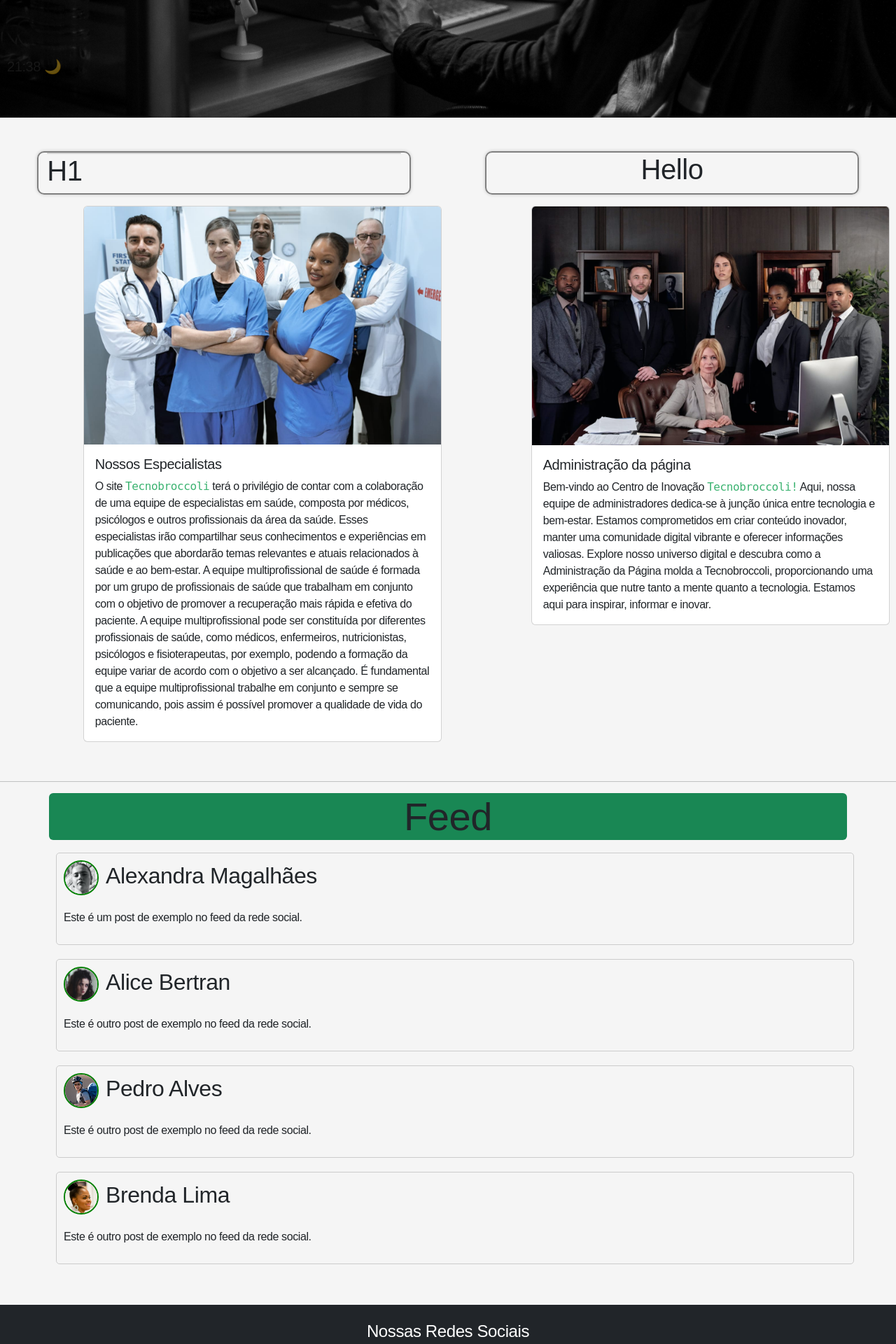
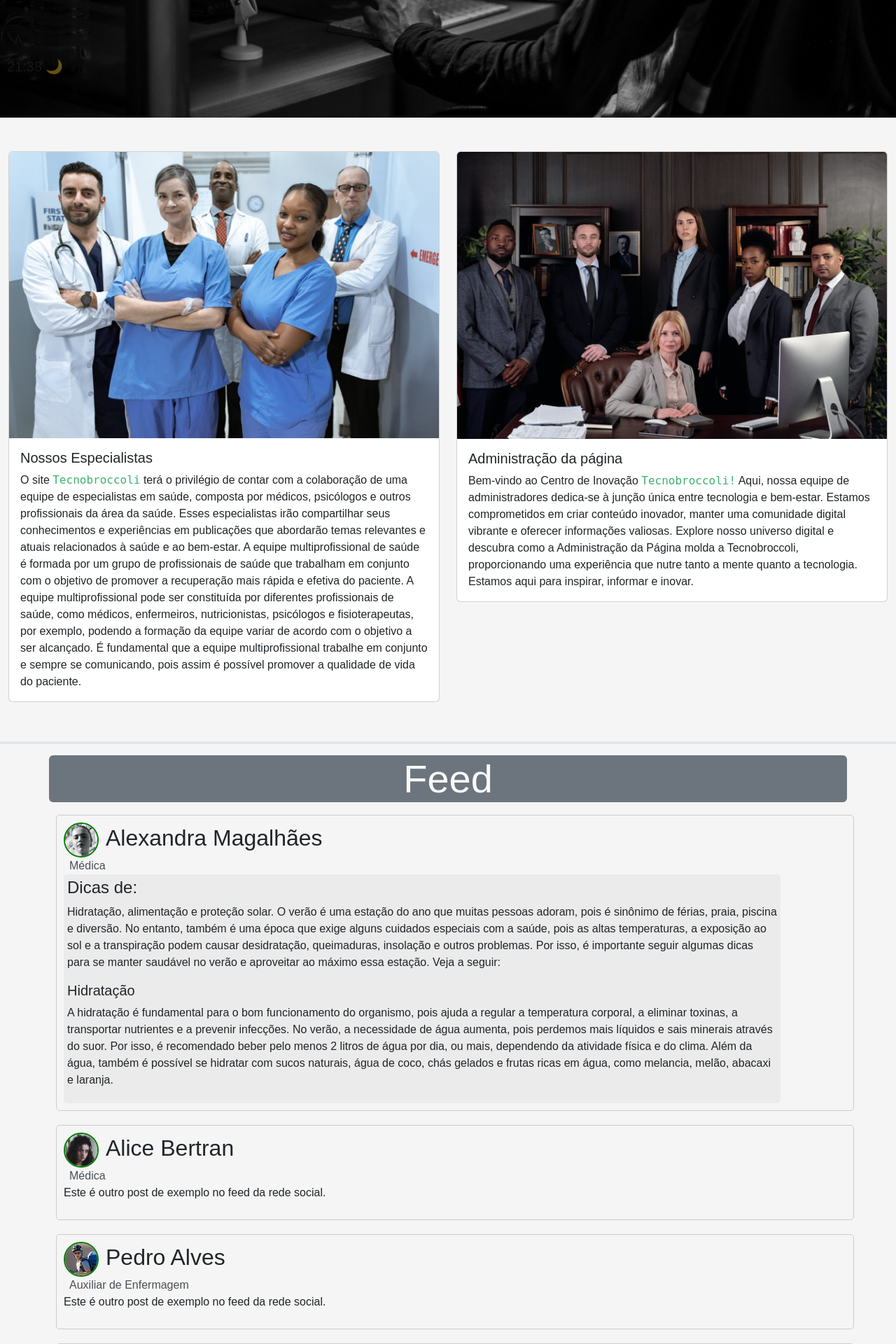
Before and after one commit to frqnk/DSM.PI.2, a PHP site: page / in a window 1280 px wide. Shown: the part 680-2600 px from the top of the page at 70% size. Run offline with PHP 8.4, Linux system fonts and the light colour scheme.

Commit message:
outras atualizações do front

```diff
--- a/página web/css/feed.css
+++ b/página web/css/feed.css
@@ -20,10 +20,12 @@
     object-fit: cover; /* Para manter a proporção da imagem */
     margin-right: 10px; /* Adapte a margem conforme necessário */
     border: 2px solid green;
+    transition: 0.2s ease-in-out;
 }
 
-.user h2 {
-    margin-bottom: 20px;
+.perfilImg:hover {
+    transform: scale(1.2);
+    transition-delay: 0.2s;
 }
 
 .userText {
@@ -33,3 +35,16 @@
     border: none;
     border-radius: 5px;
 }
+
+.carousel-item {
+    max-width: 80vw;
+    max-height: 300px;
+    width: auto;
+    justify-content: center;
+    align-items: center;
+}
+
+  .carousel-item img {
+    max-height: 300px;
+    width: auto;
+}
--- a/página web/css/main.css
+++ b/página web/css/main.css
@@ -2,7 +2,6 @@
 html, body {
     padding: 0;
     margin: 0;
-    letter-spacing: -0.4px;
     overflow-x: hidden;
 }
 
--- a/página web/index.php
+++ b/página web/index.php
@@ -1,3 +1,8 @@
+<?php
+session_start();
+
+?>
+
 <!doctype html>
 <html lang="pt-br">
   <head>
@@ -26,7 +31,7 @@
     <!-- Navbar -->
     <nav class="navbar navbar-expand-lg bg-body-tertiary fixed-top p-3" data-bs-theme="dark">
       <div class="container-fluid">
-        <a class="navbar-brand grow-up" href="index.php" target="_self">🥦Tecnobroccoli</a>
+        <a class="navbar-brand grow-up" href="index.php" target="_self"><img class="img-fluid" src="img/logo/logo_PI_32x32.webp" alt="Logo Tecnobroccoli"> Tecnobroccoli</a>
         <button class="navbar-toggler" type="button" data-bs-toggle="collapse" data-bs-target="#navbarNavDropdown" aria-controls="navbarNavDropdown" aria-expanded="false" aria-label="Toggle navigation">
           <span class="navbar-toggler-icon"></span>
         </button>
@@ -37,10 +42,6 @@
             </li>
             <li class="nav-item">
               <a class="nav-link active grow-up" href="sobre.php" target="_self">Sobre</a>
-            </li>
-            <!-- Login -->
-            <li class="nav-item">
-              <a href="login.php" target="_self" class="nav-link active grow-up">Login</a>
             </li>
             <li class="nav-item dropdown active grow-up">
               <a class="nav-link dropdown-toggle" href="#" role="button" data-bs-toggle="dropdown" aria-expanded="true">
@@ -56,6 +57,15 @@
                   <li><a class="dropdown-item" href="https://github.com/" target="_blank">Miguel Barbieri</a></li>
               </ul>
             </li>
+            <?php if($_SESSION["loggedin"] ?? false):?>
+              <li class="nav-item">
+                <a href="logout.php" target="_self" class="nav-link active grow-up">Logout</a>
+              </li>
+              <?php else: ?>
+              <li class="nav-item">
+                <a href="login.php" target="_self" class="nav-link active grow-up">Login</a>
+              </li>
+              <?php endif ?>
           </ul>
         </div>
         <!-- Search -->
@@ -84,28 +94,12 @@
     </div>
     <!-- Fim das Boas-vindas -->
 
-    <div class="container-fluid">
-      <div class="row justify-content-around">
-        <!-- Card 01 -->
-        <div class="col-md-5 moldura" id="inicio">
-          <div class="card" style="max-width: 540px;">
-
-          </div>
-
-          <!-- Texto Abaixo -->
-          <h1>H1</h1>
-        </div>
-        <div class="col-md-5 moldura">
-          <h1 class="text-center">Hello</h1>
-        </div>
-      </div>
-    </div>
 
     <div class="container-fluid mt-3">
       <div class="row justify-content-around">
         <!-- Card 03 -->
-        <div class="col-lg-4 mb-3">
-          <div class="card" style="width: 40vw;">
+        <div class="col-lg-6 mb-3">
+          <div class="card">
             <img src="img/medicos.jpg" class="card-img-top" alt="Nossa equipe" title="Profissionais da saúde">
             <div class="card-body">
               <h4 class="card-title lead">Nossos Especialistas</h4>
@@ -118,8 +112,8 @@
         <!-- Card 03 - End -->
 
         <!-- Card 04 -->
-        <div class="col-lg-4 mb-3">
-          <div class="card" style="width: 40vw;">
+        <div class="col-lg-6 mb-3">
+          <div class="card">
             <img src="img/adm.jpg" class="card-img-top" alt="Administradores da Página" title="Administradores da Página">
             <div class="card-body">
               <h4 class="card-title lead">Administração da página</h4>
@@ -171,23 +165,77 @@
 
     <br clear="all">
 
-    <hr>
+    <hr class="border border-sucess border-2 opacity-75">
 
     <!-- Feed -->
-    <div class="container-md">
+    <div class="container" id="feed">
       <div class="row">
-        <h1 class="lead display-4 text-center bg-success text-dark border-0 rounded-2" style="font-family: sans-serif;">Feed</h1>
+        <h1 class="lead display-4 text-center bg-secondary text-light border-0 rounded-2" style="font-family: sans-serif;">Feed</h1>
+        <!-- Carousel -->
+        <!-- <div id="carouselExampleIndicators" class="carousel slide" data-bs-theme="dark">
+          <div class="carousel-indicators">
+            <button type="button" data-bs-target="#carouselExampleIndicators" data-bs-slide-to="0" class="active" aria-current="true" aria-label="Slide 1"></button>
+            <button type="button" data-bs-target="#carouselExampleIndicators" data-bs-slide-to="1" aria-label="Slide 2"></button>
+            <button type="button" data-bs-target="#carouselExampleIndicators" data-bs-slide-to="2" aria-label="Slide 3"></button>
+            <button type="button" data-bs-target="#carouselExampleIndicators" data-bs-slide-to="3" aria-label="Slide 4"></button>
+            <button type="button" data-bs-target="#carouselExampleIndicators" data-bs-slide-to="4" aria-label="Slide 5"></button>
+          </div>
+          <div class="carousel-inner">
+            <div class="carousel-item active">
+              <img src="img/SLIDE1.jpg" class="d-block w-100 carousel-img" alt="Primeiro Slide">
+            </div>
+            <div class="carousel-item">
+              <img src="img/SLIDE2.jpg" class="d-block w-100 carousel-img" alt="Segundo Slide">
+            </div>
+            <div class="carousel-item">
+              <img src="img/SLIDE3.jpg" class="d-block w-100 carousel-img" alt="Terceiro Slide">
+            </div>
+            <div class="carousel-item">
+              <img src="img/SLIDE4.jpg" class="d-block w-100 carousel-img" alt="Quarto Slide">
+            </div>
+            <div class="carousel-item">
+              <img src="img/SLIDE5.jpg" class="d-block w-100 carousel-img" alt="Quinto Slide">
+            </div>
+          </div>
+          <button class="carousel-control-prev" type="button" title="Anterior" data-bs-target="#carouselExampleIndicators" data-bs-slide="prev">
+            <span class="carousel-control-prev-icon" aria-hidden="true"></span>
+            <span class="visually-hidden">Anterior</span>
+          </button>
+          <button class="carousel-control-next" type="button" title="Próximo" data-bs-target="#carouselExampleIndicators" data-bs-slide="next">
+            <span class="carousel-control-next-icon" aria-hidden="true"></span>
+            <span class="visually-hidden">Próximo</span>
+          </button>
+        </div> -->
+        <!-- Carousel - End -->
         <!-- Post 01 -->
         <div class="post">
           <div class="user">
             <h2><img class="perfilImg" src="img/feed/user1.png" alt="imagem de perfil">Alexandra Magalhães</h2>
-            <p>Este é um post de exemplo no feed da rede social.</p>
+            <figcaption class="text-dark-emphasis fw-lighter ms-2">Médica</figcaption>
+            <div class="userText">
+              <h3 class="h4">Dicas de:</h3>
+              <p class="fw-normal">
+                Hidratação, alimentação e proteção solar. O verão é uma estação do ano que muitas pessoas adoram, pois é sinônimo de férias, praia, piscina e diversão.
+                No entanto, também é uma época que exige alguns cuidados especiais com a saúde, pois as altas temperaturas,
+                a exposição ao sol e a transpiração podem causar desidratação, queimaduras, insolação e outros problemas. Por
+                isso, é importante seguir algumas dicas para se manter saudável no verão e aproveitar ao máximo essa estação.
+                Veja a seguir:
+                <h4 class="h5">Hidratação</h4>
+                A hidratação é fundamental para o bom funcionamento do organismo, pois ajuda a regular a temperatura
+                corporal, a eliminar toxinas, a transportar nutrientes e a prevenir infecções. No verão, a necessidade de água
+                aumenta, pois perdemos mais líquidos e sais minerais através do suor. Por isso, é recomendado beber pelo
+                menos 2 litros de água por dia, ou mais, dependendo da atividade física e do clima. Além da água, também é
+                possível se hidratar com sucos naturais, água de coco, chás gelados e frutas ricas em água, como melancia,
+                melão, abacaxi e laranja.
+              </p>
+            </div>
           </div>
       </div>
       <!-- Post 02 -->
       <div class="post">
           <div class="user">
             <h2><img class="perfilImg" src="img/feed/user2.png" alt="imagem de perfil">Alice Bertran</h2>
+            <figcaption class="text-dark-emphasis fw-lighter ms-2">Médica</figcaption>
             <p>Este é outro post de exemplo no feed da rede social.</p>
           </div>
       </div>
@@ -195,6 +243,7 @@
       <div class="post">
         <div class="user">
           <h2><img class="perfilImg" src="img/feed/user3.png" alt="imagem de perfil">Pedro Alves</h2>
+          <figcaption class="text-dark-emphasis fw-lighter ms-2">Auxiliar de Enfermagem</figcaption>
           <p>Este é outro post de exemplo no feed da rede social.</p>
         </div>
     </div>
@@ -202,6 +251,7 @@
     <div class="post">
       <div class="user">
         <h2><img class="perfilImg" src="img/feed/user4.png" alt="imagem de perfil">Brenda Lima</h2>
+        <figcaption class="text-dark-emphasis fw-lighter ms-2">Enfermeira</figcaption>
         <p>Este é outro post de exemplo no feed da rede social.</p>
       </div>
     </div>
```
